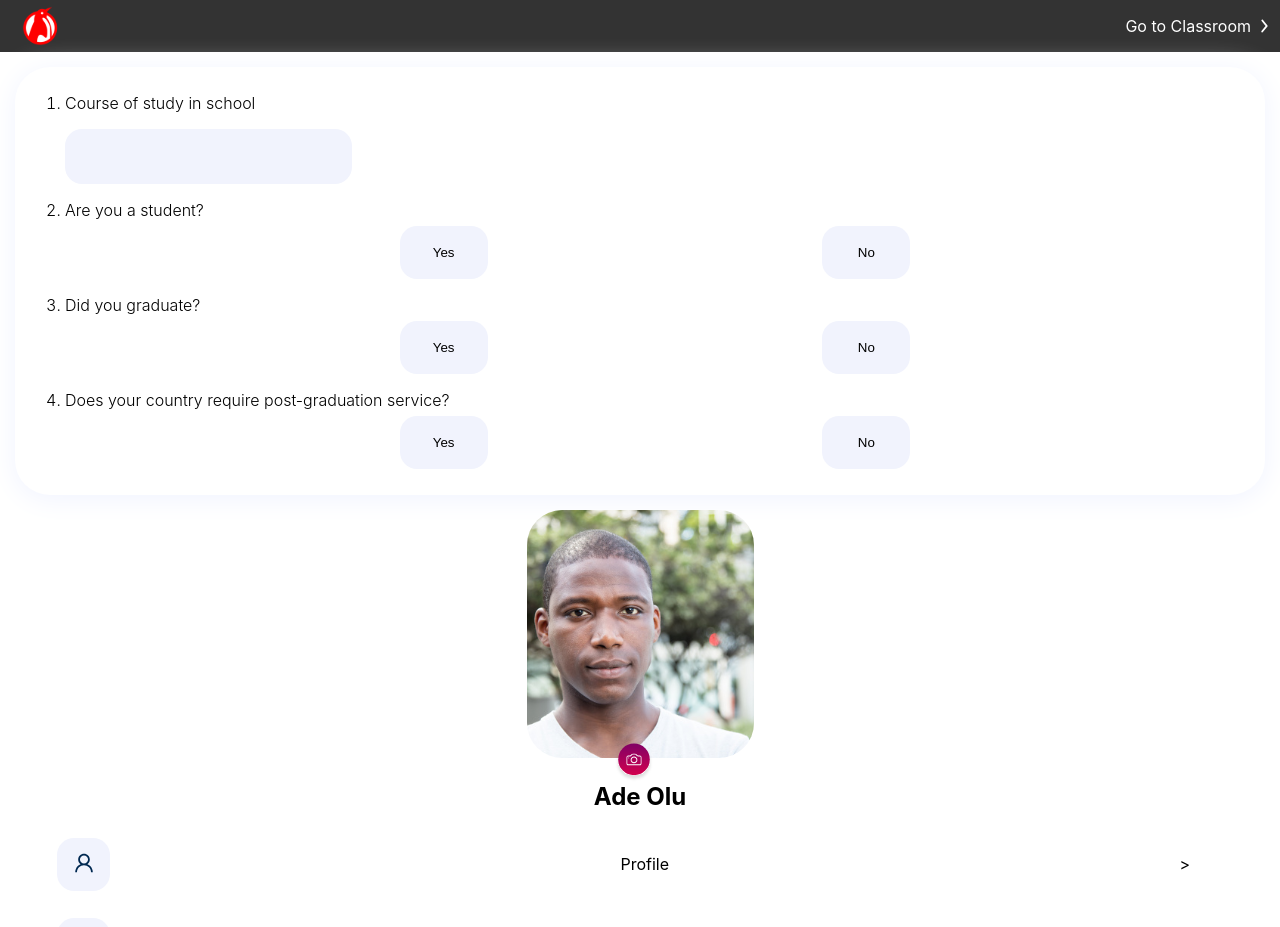
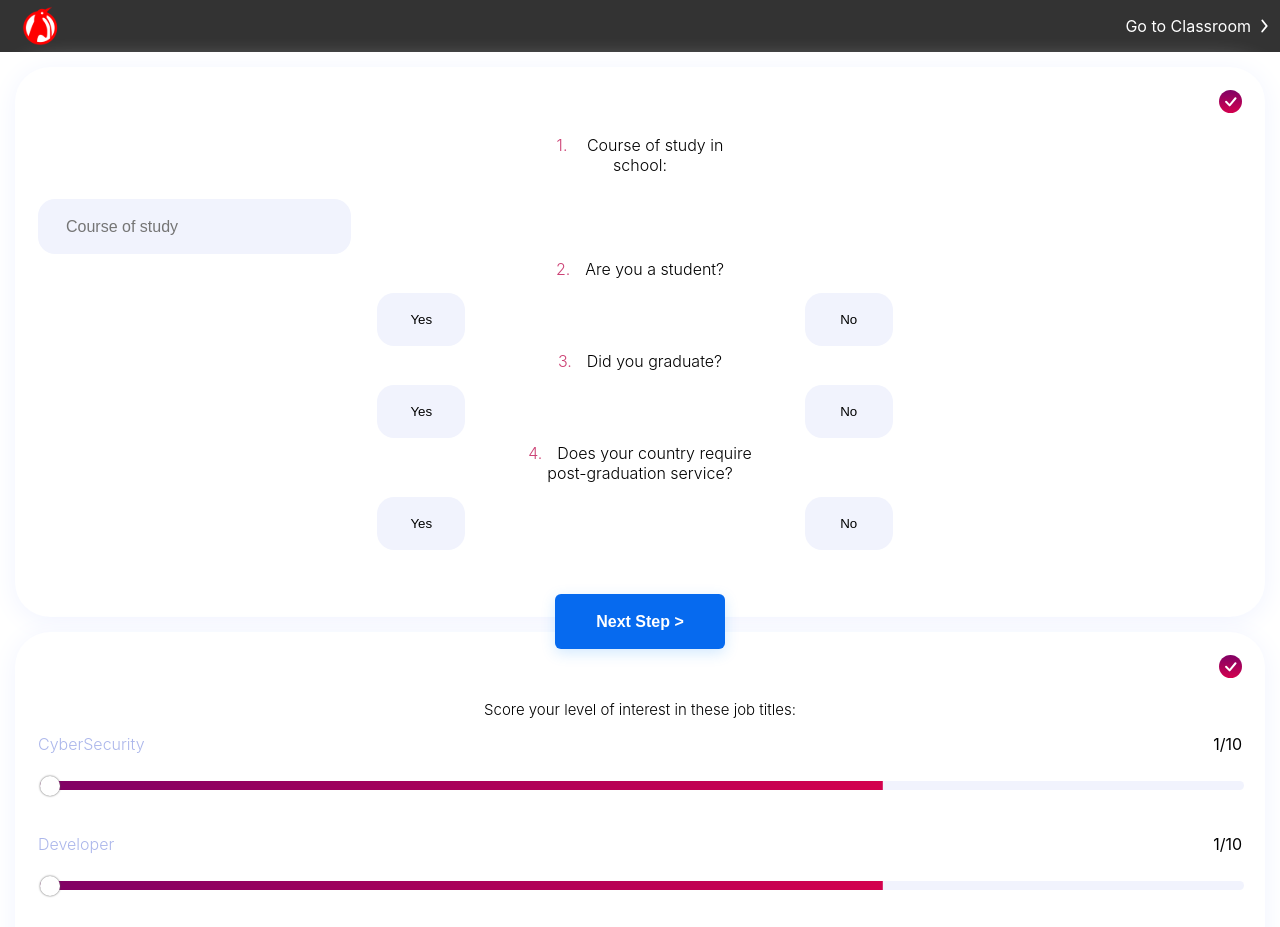
Before and after one commit to ruthdorgbaa/linuxjobber-react, a React (Create React App) app: page / in a window 1280 px wide. Shown: the top 927 px of the page. Built offline with nearby package versions, Linux system fonts and the light colour scheme.

Commit message:
added the next page

```diff
--- a/src/components/profile/form.js
+++ b/src/components/profile/form.js
@@ -1,35 +1,145 @@
-import React from 'react'
-import "./profile.css"
+import React, { useState } from "react";
+import "./profile.css";
+import tick from "./asset/tick.svg";
 export default function Form() {
   return (
-    <div className='form'>
-        <ol>
-            <li>
-                <p>Course of study in school</p>
-                <input type="text" />
-            </li>
-            <li>
-                <p>Are you a student?</p>
-                <div className='btns'>
+    <>
+      <FormOne />
+      <FormTwo />
+    </>
+  );
+}
+
+function FormOne() {
+  return (
+    <div className="form">
+      <div className="tick">
+        <img src={tick} alt="tick-icon" />
+      </div>
+      <div className="form-detail">
+        <p>
+          {" "}
+          <span>1.</span> Course of study in school:
+        </p>
+        <input type="text" placeholder="Course of study" />
+      </div>
+      <div className="form-detail">
+        <p>
+          {" "}
+          <span>2.</span>Are you a student?
+        </p>
+        <div className="btns">
           <button>Yes</button>
           <button>No</button>
         </div>
-            </li>
-            <li>
-                <p>Did you graduate?</p>
-                <div className='btns'>
+      </div>
+      <div className="form-detail">
+        <p>
+          <span>3.</span>Did you graduate?
+        </p>
+        <div className="btns">
           <button>Yes</button>
           <button>No</button>
         </div>
-            </li>
-            <li>
-                <p>Does your country require post-graduation service?</p>
-                <div className='btns'>
+      </div>
+      <div className="form-detail">
+        <p>
+          <span>4.</span>Does your country require post-graduation service?
+        </p>
+        <div className="btns">
           <button>Yes</button>
           <button>No</button>
         </div>
-            </li>
-        </ol>
+        <div className="done-section">
+          <button className="done-btn">Next Step ></button>
         </div>
-  )
+      </div>
+    </div>
+  );
 }
+
+function FormTwo() {
+  const [range, setRange] = useState({
+    cyber: 1,
+    developer: 1,
+    designer: 1,
+    devops: 1,
+  });
+  const handleChange = (e) => {
+    let target = e.target;
+
+    const min = target.min;
+    const max = target.max;
+    const val = target.value;
+
+    target.style.backgroundSize = ((val - min) * 100) / max + "% 100%";
+  };
+  return (
+    <div className="form form-two">
+      <div className="tick">
+        <img src={tick} alt="tick-icon" />
+      </div>
+
+      <p>Score your level of interest in these job titles:</p>
+      <div className="range-section">
+        <div className="label">
+          <label htmlFor="">CyberSecurity</label>
+          <span>1/10</span>
+        </div>
+        <br />
+        <input
+          value={range.cyber}
+          onChange={handleChange}
+          type="range"
+          min={1}
+          max={15}
+        />
+      </div>
+      <div className="range-section">
+        <div className="label">
+          <label htmlFor="">Developer</label>
+          <span>1/10</span>
+        </div>
+        <br />
+        <input
+          value={range.developer}
+          onChange={handleChange}
+          type="range"
+          min={1}
+          max={15}
+        />
+      </div>
+      <div className="range-section">
+        <div className="label">
+          <label htmlFor="">DevOps</label>
+          <span>1/10</span>
+        </div>
+        <br />
+        <input
+          value={range.devops}
+          onChange={handleChange}
+          type="range"
+          min={1}
+          max={15}
+        />
+      </div>
+      <div className="range-section">
+        <div className="label">
+          <label htmlFor="">Designer</label>
+          <span>1/10</span>
+        </div>
+        <br />
+        <input
+          value={range.designer}
+          onChange={handleChange}
+          type="range"
+          min={1}
+          max={10}
+        />
+      </div>
+      <div className="done-section">
+        <button className="done-btn">Done</button>
+      </div>
+    </div>
+  );
+}
--- a/src/components/profile/profile-detail.jsx
+++ b/src/components/profile/profile-detail.jsx
@@ -6,7 +6,6 @@ import profileIcon from "./asset/profile-icon.svg"
 import courseIcon from "./asset/course-icon.svg"
 import attendanceIcon from "./asset/attendance-icon.svg"
 import logoutIcon from "./asset/logout-icon.svg"
-import { FontAwesomeIcon } from '@fortawesome/react-fontawesome'
 
 
 export default function Profile() {
--- a/src/components/profile/profile.css
+++ b/src/components/profile/profile.css
@@ -4,25 +4,95 @@
     border-radius: 35px;
     padding: 10px;
     margin: 15px;
+    padding: 23px;
     font-size: 16px;
     font-weight: 300;
 }
-.form div div {
+
+.form-detail p{
+    text-align: center;
     align-content: center;
+    width: 224px;
+    font-size: 16px;
+    margin: 5px auto;
+    margin-bottom: 24px;
+}
+.form-detail span{
+    margin-right: 15px;
+    color: #CC4174;
+}
+.tick {
+    display: flex;
+    justify-content: flex-end;
+    margin-bottom: 22px;
 }
 
-.form div div p{
-    width: 187px;
-    text-align: center;
-    background-color: red;
-    align-content: center;
-}
-.form input{
+.form input[type="text"]{
     width: 283px;
     height: 53px;
     background: #F1F3FD;
     border-radius: 17px;
     border: none;
+    padding-left: 28px;
+    font-size: 16px;
+}
+.range-section {
+    width: 100%;
+    margin-bottom: 40px;
+}
+.range-section label{
+    color: #ACB7EB;
+    width: fit-content;
+    height: fit-content;
+}
+.range-section span {
+    font-weight: 400;
+    font-size: 16px;
+}
+.range-section .label{
+    display: flex;
+    align-items: center;
+    justify-content: space-between;
+}
+.form-two p{
+    font-size: 15px;
+    text-align: center;
+}
+input[type="range"] {
+  -webkit-appearance: none;
+  margin-right: 15px;
+  width: 100%;
+  height: 9px;
+  background: #F1F3FD;
+  border-radius: 5px;
+  background-image: linear-gradient(90deg, #800165 0%, #D3014E 100%);
+  background-size: 70% 100%;
+  background-repeat: no-repeat;
+}
+
+input[type="range"]::-webkit-slider-thumb {
+  -webkit-appearance: none;
+  height: 20px;
+  width: 20px;
+  border-radius: 50%;
+  background: white;
+  cursor: ew-resize;
+  box-shadow: 0 0 2px 0 #555;
+  transition: background .3s ease-in-out;
+}
+
+input[type=range]::-webkit-slider-runnable-track  {
+  -webkit-appearance: none;
+  box-shadow: none;
+  border: none;
+  background: transparent;
+}
+input[type=range]:before::-webkit-slider-runnable-track  {
+  -webkit-appearance: none;
+  height: 25px;
+  width: 25px;
+  box-shadow: none;
+  background: yellow;
 }
 
 .btns{
@@ -37,10 +107,32 @@
     border: none;
     margin: -10px 0 0 -10px;
 }
+.done-section{
+    position: relative;
+    margin-top: 44px;
+    display: flex;
+    justify-content: center;
+}
+.done-btn{
+
+    position: absolute;
+    width: 170px;
+    height: 55px;
+    background: #066AEF;
+    box-shadow: 0px 4px 14px rgba(51, 157, 255, 0.22);
+    border-radius: 6px;
+    border: none;
+    font-weight: 700;
+    font-size: 16px;
+    color: white;
+}
 
 .img-container{
     margin: 0 auto;
     width: fit-content;
+}
+.profile{
+    margin-top: 67px
 }
 
 .imgs{
```
Also changed, not shown: src/components/profile/asset/tick.svg (added). Lines whose indentation alone changed are shown as unchanged.
